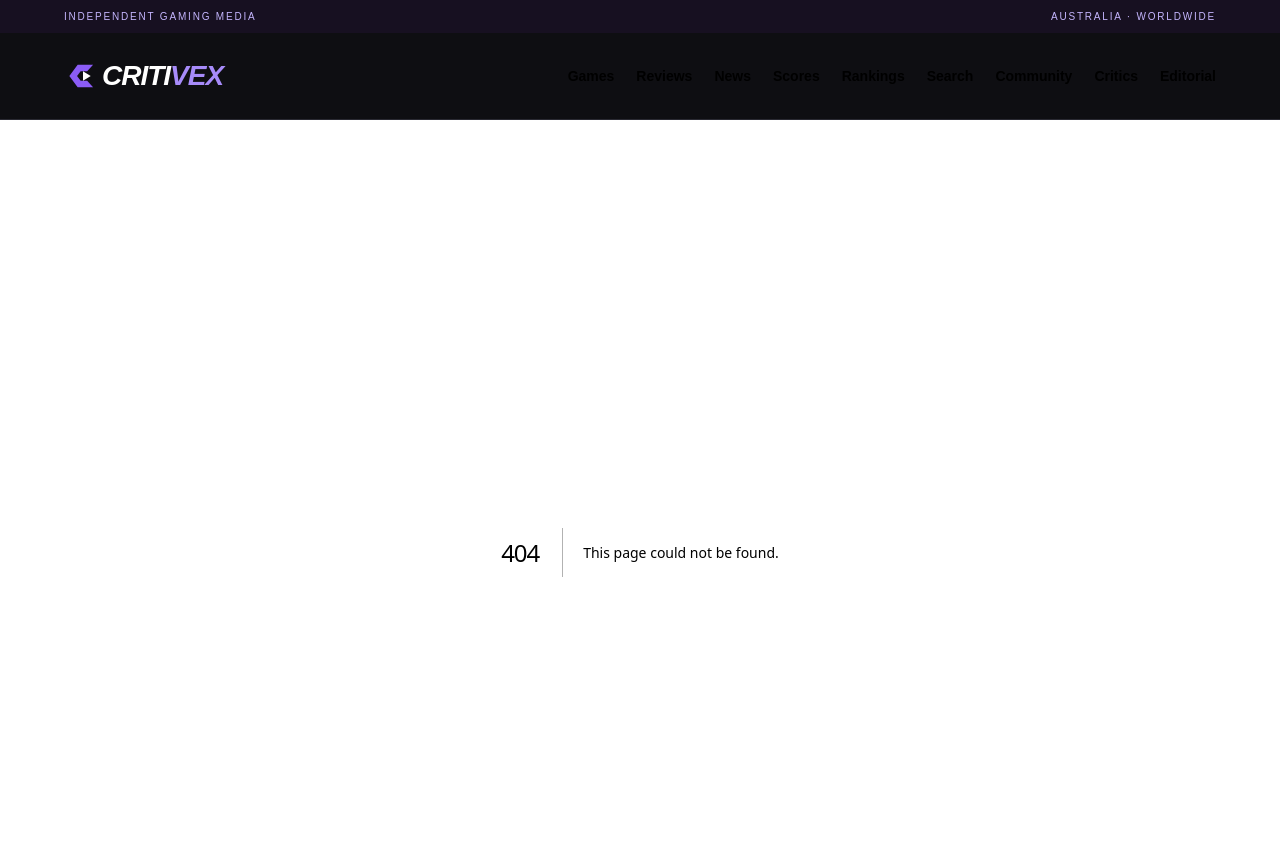
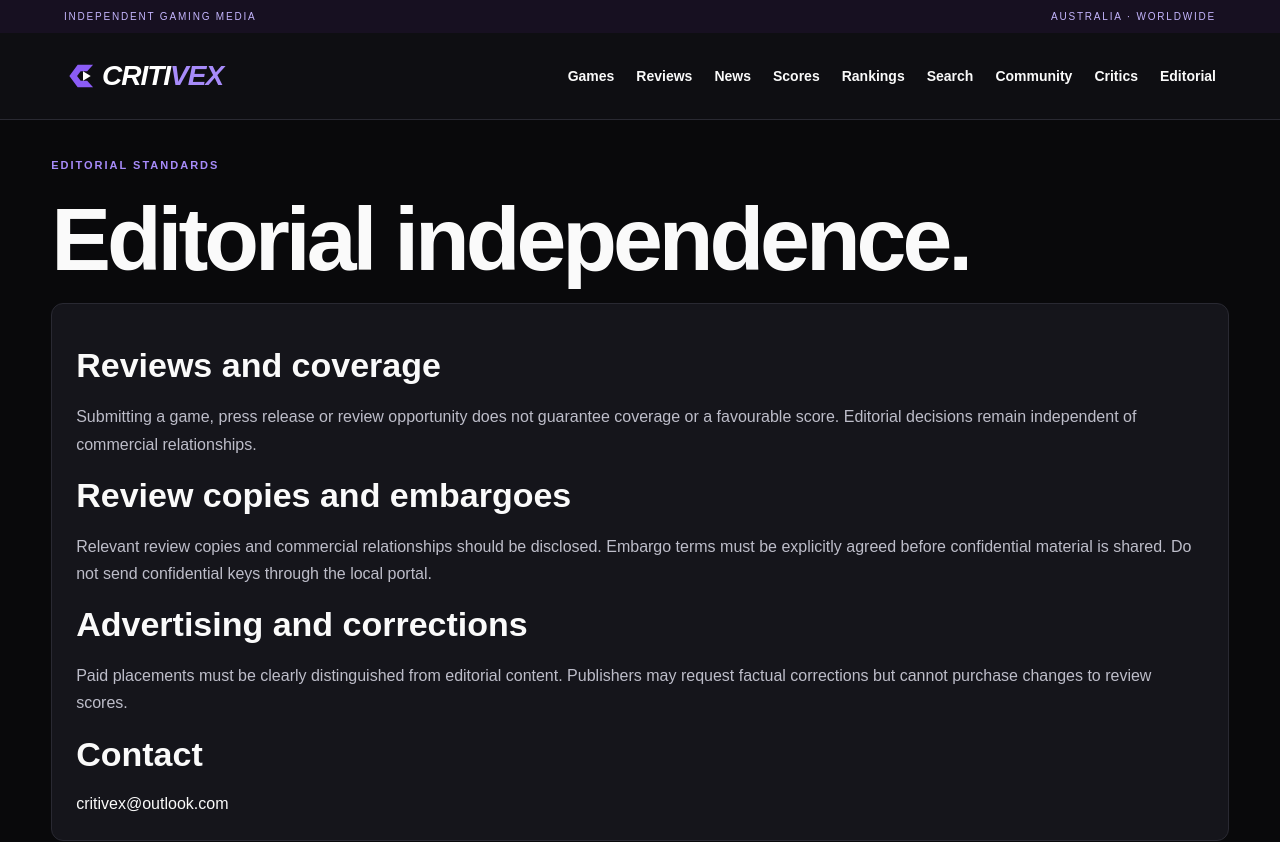
Before and after one commit to CRITIVEX/CRITIVEX, a Next.js app: page /publishers/policy in a window 1280 px wide. Before the commit this address had no page. Shown: the top 842 px of the page. Built offline with nearby package versions, Linux system fonts and the light colour scheme.

Commit message:
v0.9: add app/publishers/policy/page.tsx

```diff
--- /dev/null
+++ b/app/publishers/policy/page.tsx
@@ -0,0 +1 @@
+export const metadata={title:'Editorial independence policy'};export default function Page(){return <><span className="eyebrow">EDITORIAL STANDARDS</span><h1>Editorial independence.</h1><section className="panel"><h2>Reviews and coverage</h2><p>Submitting a game, press release or review opportunity does not guarantee coverage or a favourable score. Editorial decisions remain independent of commercial relationships.</p><h2>Review copies and embargoes</h2><p>Relevant review copies and commercial relationships should be disclosed. Embargo terms must be explicitly agreed before confidential material is shared. Do not send confidential keys through the local portal.</p><h2>Advertising and corrections</h2><p>Paid placements must be clearly distinguished from editorial content. Publishers may request factual corrections but cannot purchase changes to review scores.</p><h2>Contact</h2><a href="mailto:critivex@outlook.com">critivex@outlook.com</a></section></>}
```
